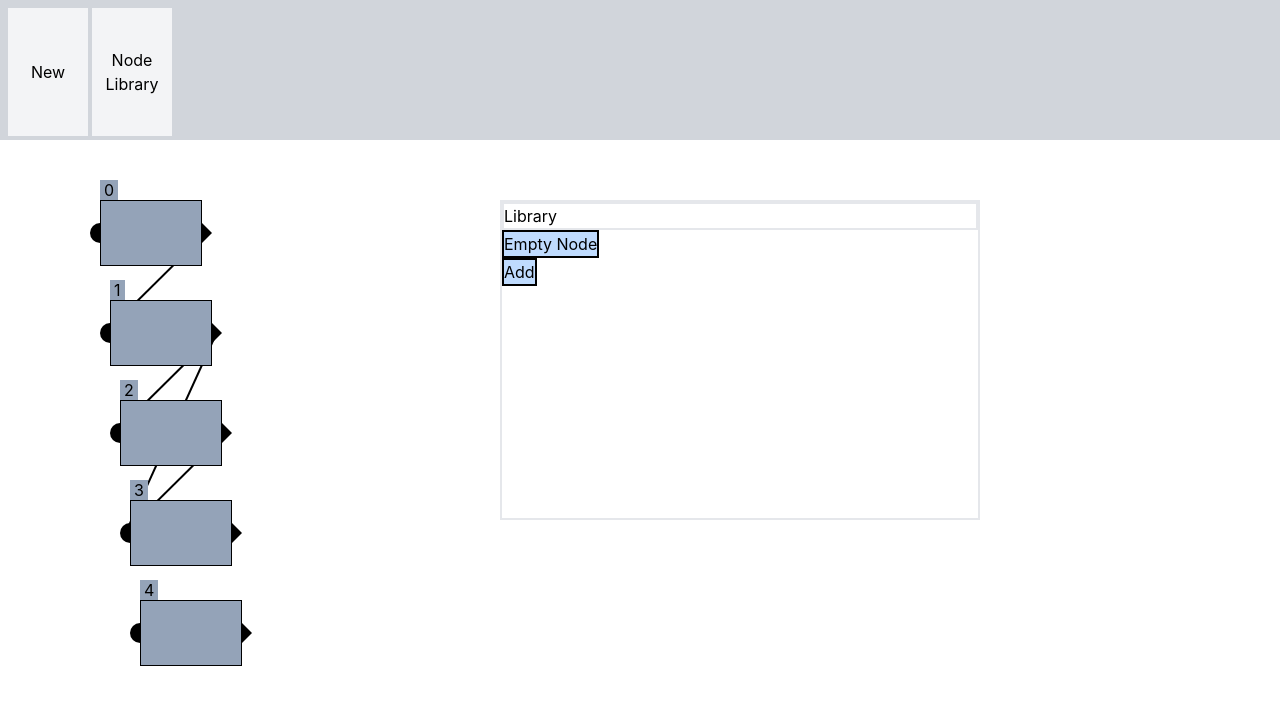
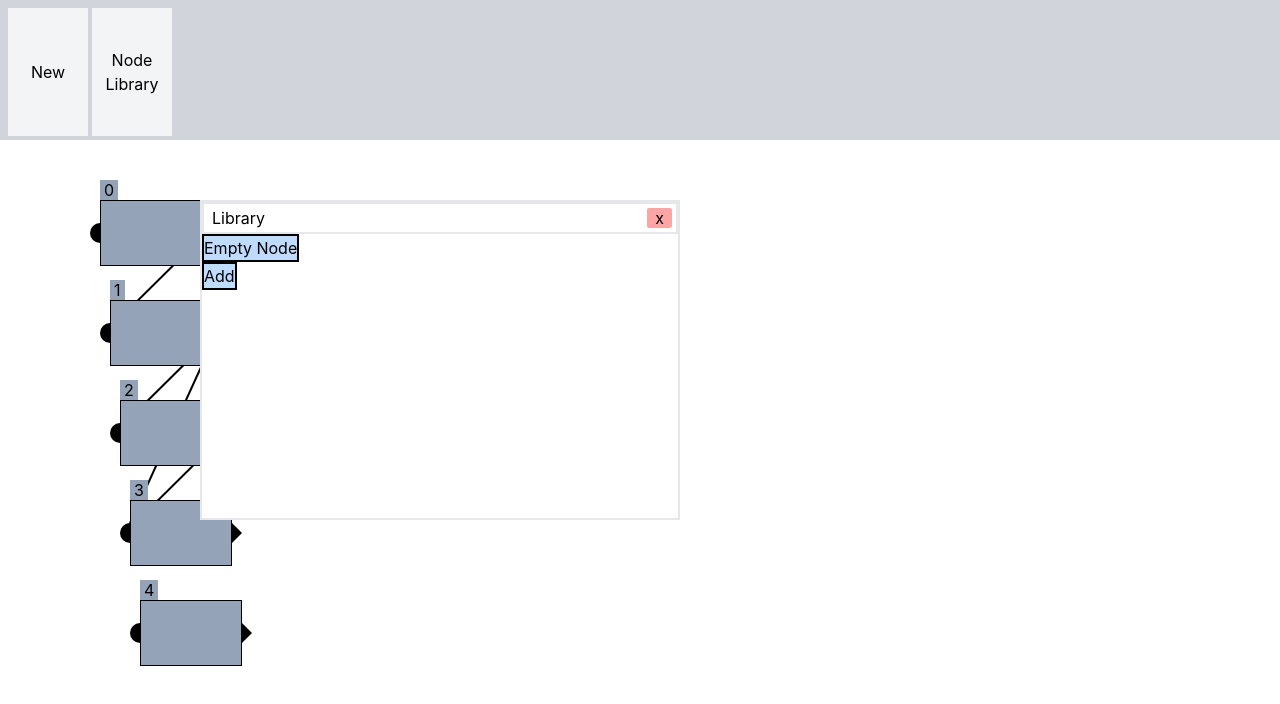
Before and after one commit to brunomariz/node-controller, a React (Create React App) app: page / in a window 1280 px wide. Both pictures are taken after a click on the button "Node Library". Shown: the top 704 px of the page. Built offline with nearby package versions, Linux system fonts and the light colour scheme.

Commit message:
add node library slice

```diff
--- a/src/App.tsx
+++ b/src/App.tsx
@@ -2,11 +2,14 @@ import React, { useState } from "react";
 import LibraryScreen from "./components/Library/LibraryScreen/LibraryScreen";
 import NodeController from "./components/NodeController/NodeController";
 import ToolbarLayout from "./components/ToolbarLayout/ToolbarLayout";
+import { useAppSelector } from "./redux/app/hooks";
+import { selectShow } from "./redux/features/nodeLibrary/nodeLibrarySlice";
 
 function App() {
+  const showLibrary = useAppSelector(selectShow);
   return (
     <ToolbarLayout>
-      {<LibraryScreen></LibraryScreen>}
+      {showLibrary && <LibraryScreen></LibraryScreen>}
       <NodeController></NodeController>
     </ToolbarLayout>
   );
--- a/src/components/Library/LibraryScreen/LibraryScreen.tsx
+++ b/src/components/Library/LibraryScreen/LibraryScreen.tsx
@@ -7,6 +7,7 @@ import {
 import Draggable from "../../Controls/Draggable/Draggable";
 import PreventDrag from "../../Controls/PreventDrag/PreventDrag";
 import LibraryButton from "../LibraryButton/LibraryButton";
+import LibraryScreenTopbar from "./LibraryScreenTopbar";
 
 type Props = {};
 
@@ -15,11 +16,11 @@ function LibraryScreen({}: Props) {
   return (
     <>
       <Draggable
-        initialPosition={{ x: 500, y: 200 }}
+        initialPosition={{ x: 200, y: 200 }}
         onDrag={(e, position) => {}}
       >
         <div className="bg-white h-[320px] w-[480px] border-2">
-          <div className="border-2">Library</div>
+          <LibraryScreenTopbar></LibraryScreenTopbar>
           <PreventDrag>
             <div className="flex flex-col items-start">
               <LibraryButton
--- /dev/null
+++ b/src/components/Library/LibraryScreen/LibraryScreenTopbar.tsx
@@ -0,0 +1,22 @@
+import React from "react";
+import { useAppDispatch } from "../../../redux/app/hooks";
+import { hideLibrary } from "../../../redux/features/nodeLibrary/nodeLibrarySlice";
+
+type Props = {};
+
+function LibraryScreenTopbar({}: Props) {
+  const dispatch = useAppDispatch();
+  return (
+    <div className="border-2 flex justify-between items-center">
+      <span className="px-2">Library</span>
+      <button
+        onClick={() => dispatch(hideLibrary())}
+        className="bg-red-300 py-1 px-2 m-1 hover:scale-110 rounded-sm flex items-center justify-center"
+      >
+        <span className="leading-3">x</span>
+      </button>
+    </div>
+  );
+}
+
+export default LibraryScreenTopbar;
--- a/src/components/ToolbarLayout/Toolbar.tsx
+++ b/src/components/ToolbarLayout/Toolbar.tsx
@@ -1,14 +1,27 @@
 import React from "react";
+import { useAppDispatch } from "../../redux/app/hooks";
+import { clearNodes } from "../../redux/features/graph/graphSlice";
+import { showLibrary } from "../../redux/features/nodeLibrary/nodeLibrarySlice";
 import ToolbarButton from "./ToolbarButton";
 
 type Props = {};
 
 function Toolbar({}: Props) {
+  const dispatch = useAppDispatch();
   return (
     <div className="w-full bg-gray-300 z-[11] p-1 pt-2 flex items-end">
-      <ToolbarButton onClick={() => {}} label="New" large></ToolbarButton>
       <ToolbarButton
-        onClick={() => {}}
+        onClick={() => {
+          dispatch(clearNodes());
+          console.log("oi");
+        }}
+        label="New"
+        large
+      ></ToolbarButton>
+      <ToolbarButton
+        onClick={() => {
+          dispatch(showLibrary());
+        }}
         label="Node Library"
         large
       ></ToolbarButton>
--- a/src/redux/app/store.ts
+++ b/src/redux/app/store.ts
@@ -1,11 +1,13 @@
 import { configureStore, ThunkAction, Action } from "@reduxjs/toolkit";
 import cursorReducer from "../features/cursor/cursorSlice";
 import graphReducer from "../features/graph/graphSlice";
+import nodeLibraryReducer from "../features/nodeLibrary/nodeLibrarySlice";
 
 export const store = configureStore({
   reducer: {
     cursor: cursorReducer,
     graph: graphReducer,
+    nodeLibrary: nodeLibraryReducer,
   },
 });
 
--- a/src/redux/features/graph/graphSlice.ts
+++ b/src/redux/features/graph/graphSlice.ts
@@ -12,14 +12,12 @@ export type INodes = {
 
 export interface GraphState {
   originNode: number | null;
-  destinationNode: number | null;
   adjacencyList: number[][];
   nodes: INodes;
 }
 
 const initialState: GraphState = {
   originNode: null,
-  destinationNode: null,
   adjacencyList: [
     [0, 1],
     [2, 3],
@@ -43,9 +41,9 @@ export const graphSlice = createSlice({
     originNodeChanged: (state, action: PayloadAction<number | null>) => {
       state.originNode = action.payload;
     },
-    destinationNodeChanged: (state, action: PayloadAction<number>) => {
-      state.destinationNode = action.payload;
-    },
+    // destinationNodeChanged: (state, action: PayloadAction<number>) => {
+    //   state.destinationNode = action.payload;
+    // },
     newConnection: (state, action: PayloadAction<number[]>) => {
       const [origin, destination] = action.payload;
 
@@ -86,6 +84,11 @@ export const graphSlice = createSlice({
         { position: action.payload.position, variety: action.payload.variety },
       ];
     },
+    clearNodes: (state) => {
+      state.adjacencyList = [];
+      state.nodes = [];
+      state.originNode = null;
+    },
     // decrement: (state) => {
     //   state.value -= 1;
     // },
@@ -98,10 +101,10 @@ export const graphSlice = createSlice({
 
 export const {
   originNodeChanged,
-  destinationNodeChanged,
   newConnection,
   nodeMoved,
   newNode,
+  clearNodes,
 } = graphSlice.actions;
 
 // The function below is called a selector and allows us to select a value from
--- /dev/null
+++ b/src/redux/features/nodeLibrary/nodeLibrarySlice.ts
@@ -0,0 +1,36 @@
+import { createAsyncThunk, createSlice, PayloadAction } from "@reduxjs/toolkit";
+import { CursorVariety } from "../../../@types/cursorVariety";
+import { NodeVariety } from "../../../@types/nodeVariety";
+import { RootState, AppThunk } from "../../app/store";
+// import { fetchCount } from './counterAPI';
+
+export interface NodeLibraryState {
+  show: boolean;
+}
+
+const initialState: NodeLibraryState = {
+  show: false,
+};
+
+export const nodeLibrarySlice = createSlice({
+  name: "nodeLibrary",
+  initialState,
+  // The `reducers` field lets us define reducers and generate associated actions
+  reducers: {
+    showLibrary: (state) => {
+      state.show = true;
+    },
+    hideLibrary: (state) => {
+      state.show = false;
+    },
+  },
+});
+
+export const { showLibrary, hideLibrary } = nodeLibrarySlice.actions;
+
+// The function below is called a selector and allows us to select a value from
+// the state. Selectors can also be defined inline where they're used instead of
+// in the slice file. For example: `useSelector((state: RootState) => state.counter.value)`
+export const selectShow = (state: RootState) => state.nodeLibrary.show;
+
+export default nodeLibrarySlice.reducer;
```
